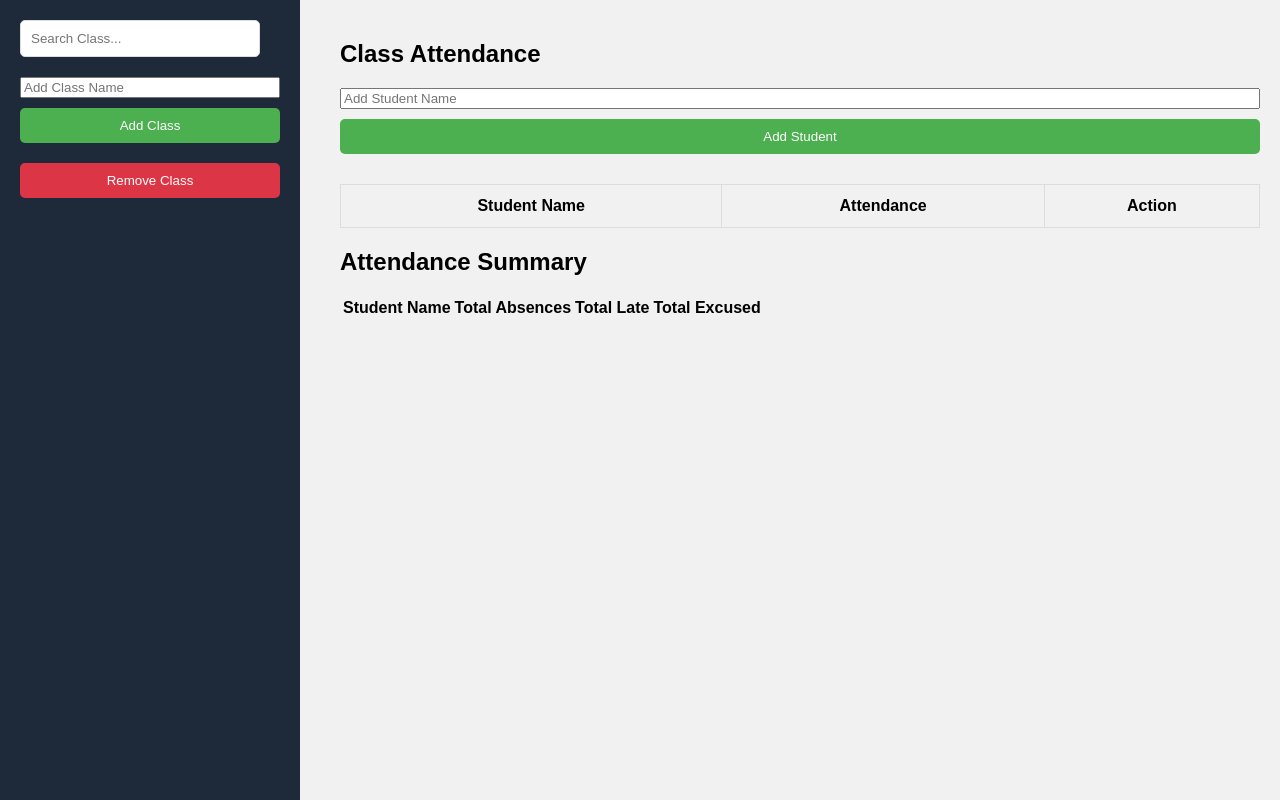
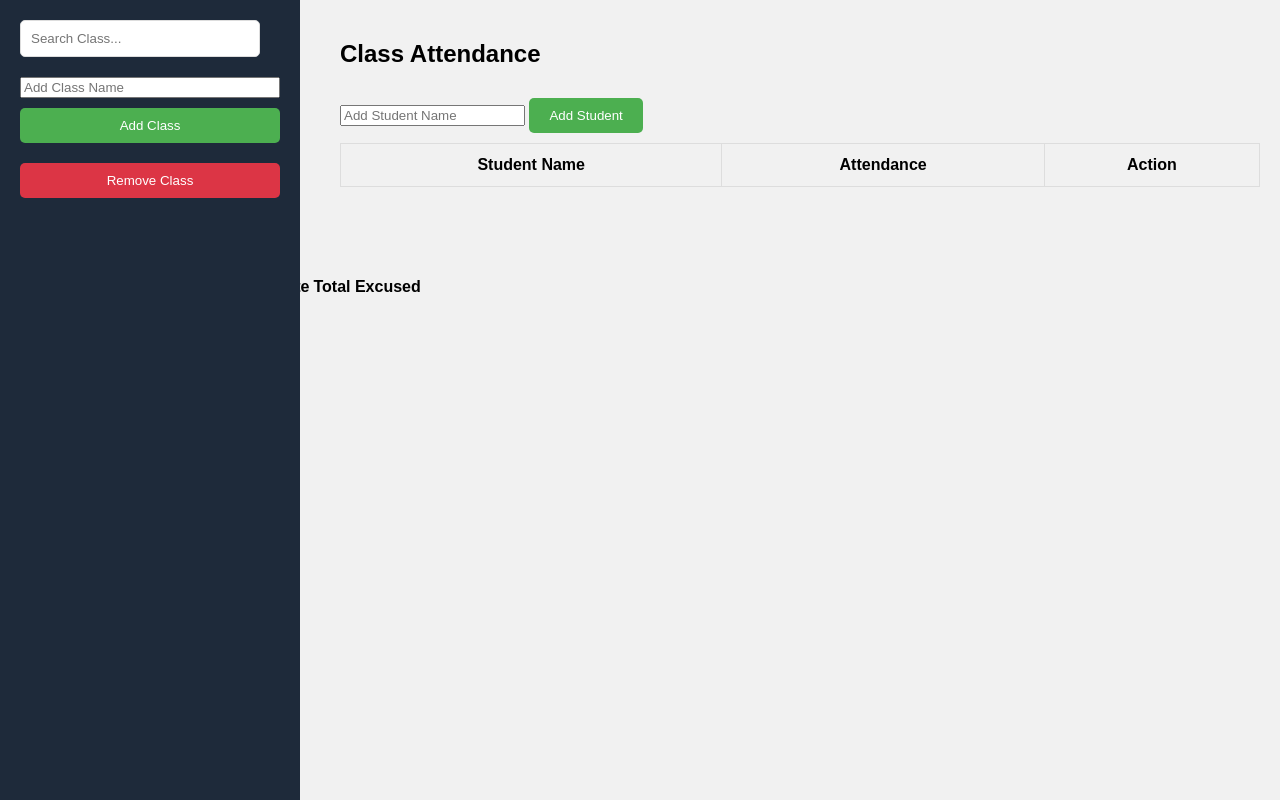
Before and after one commit to Kerbypogi-0/attendance, a plain HTML site: page index.html in a window 1280 px wide. Drawn offline with Linux system fonts and the light colour scheme.

Commit message:
index.html

```diff
--- a/index.html
+++ b/index.html
@@ -19,7 +19,7 @@
 
     <div id="attendanceContainer">
         <h2 id="selectedClassName">Class Attendance</h2>
-        <div class="form-container">
+        <div class="form-container1">
             <input type="text" id="studentName" placeholder="Add Student Name">
             <button id="addStudentButton">Add Student</button>
         </div>
@@ -32,9 +32,10 @@
                 </tr>
             </thead>
             <tbody></tbody>
-        </table>
+        </table></div>
 
         <!-- Summary Table for Total Performance -->
+         <div class="attendanceSummary">
         <h2>Attendance Summary</h2>
         <table id="summaryTable">
             <thead>
```
